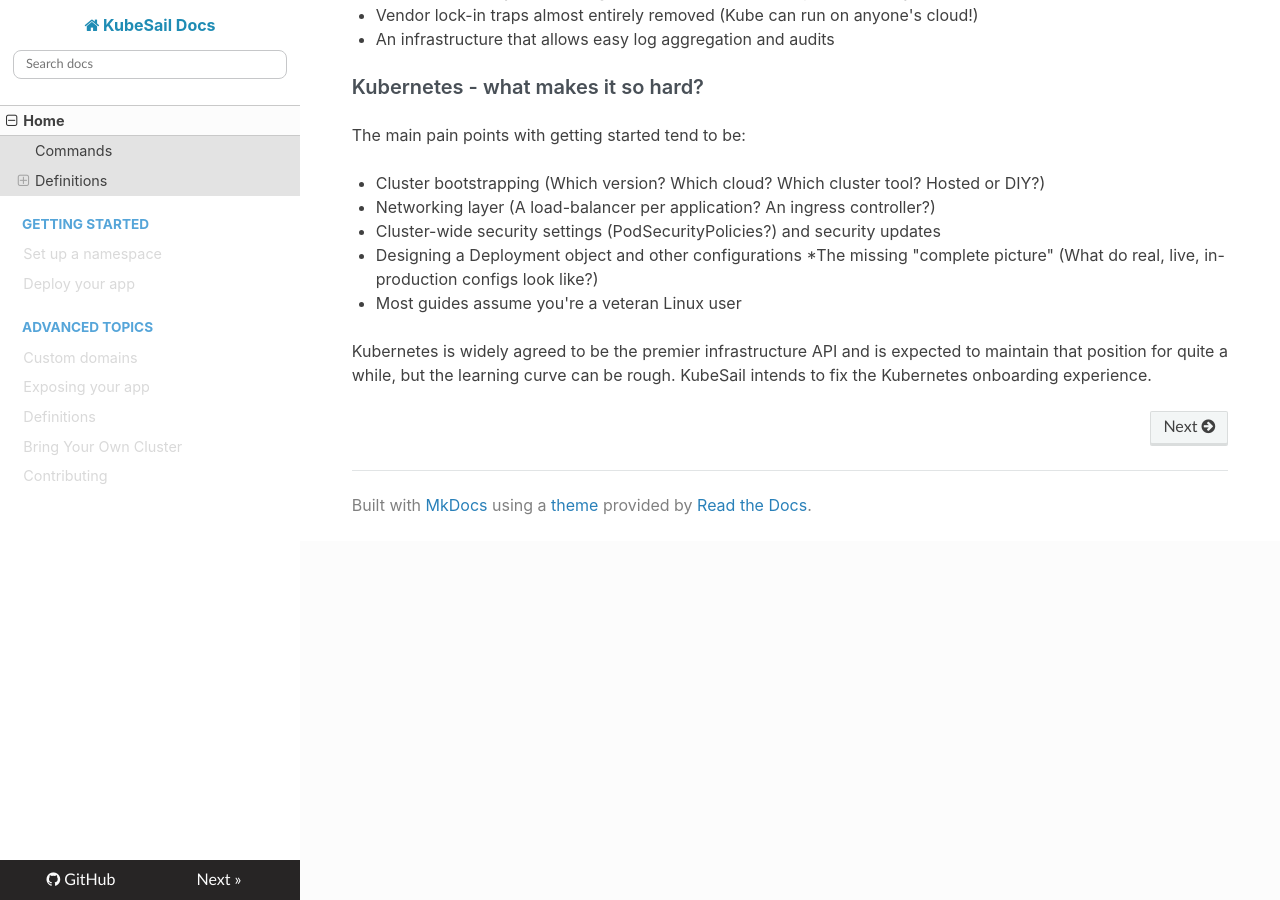
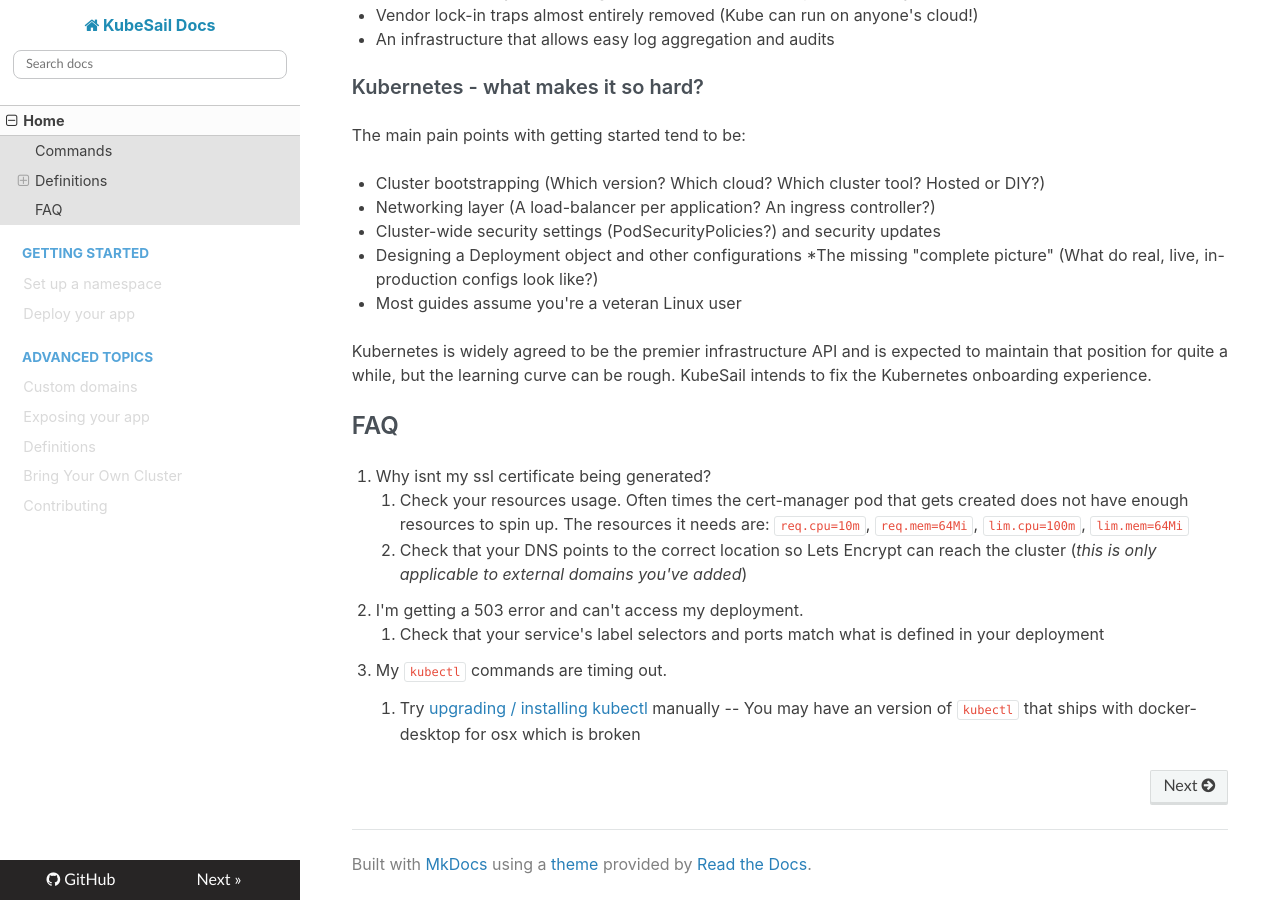
Before and after one commit to kubesail/kubesail-docs, an MkDocs documentation site: the page built from docs/README.md, in a window 1280 px wide and 900 px high, scrolled down 841 px. Built offline with MkDocs 1.6.1, drawn with Linux system fonts in a browser that asks for light colours; nearby versions of some CDN libraries.

```diff
--- a/docs/README.md
+++ b/docs/README.md
@@ -6,38 +6,49 @@ KubeSail is a hosted Kubernetes provider whose mission is to make the benefits o
 
 Generate all the boilerplate required for container-based deployments on Kubernetes or Docker.
 
-- `npx deploy-node-app` - [this utility](https://github.com/kubesail/deploy-node-app) deploys an existing Node application to any Kubernetes cluster
-- `npx create-node-app my-node-app` - [this utility](https://github.com/create-node/create-node-app) builds a new directory with presets for a Node API and a front end
+-   `npx deploy-node-app` - [this utility](https://github.com/kubesail/deploy-node-app) deploys an existing Node application to any Kubernetes cluster
+-   `npx create-node-app my-node-app` - [this utility](https://github.com/create-node/create-node-app) builds a new directory with presets for a Node API and a front end
 
 ## Definitions
 
-- [Certificate](/definitions#certificate)
-- [Deployment](/definitions#deployment)
-- [Ingress](/definitions#ingress)
-- [Namespace](/definitions#namespace)
-- [PersistentVolumeClaim](/definitions#persistentvolumeclaim)
-- [Secret](/definitions#secret)
-- [Service](/definitions#service)
+-   [Certificate](/definitions#certificate)
+-   [Deployment](/definitions#deployment)
+-   [Ingress](/definitions#ingress)
+-   [Namespace](/definitions#namespace)
+-   [PersistentVolumeClaim](/definitions#persistentvolumeclaim)
+-   [Secret](/definitions#secret)
+-   [Service](/definitions#service)
 
 ### Kubernetes - what is it good for?
 
 A short list of the complex problems Kubernetes tackles for you:
 
-* Rolling, zero-downtime deployments with one command
-* Self healing infrastructure (eg: automatically replaces failing AWS systems)
-* Service Discovery via DNS (eg: redis is located at "redis.production.mycluster")
-* Vendor lock-in traps almost entirely removed (Kube can run on anyone's cloud!)
-* An infrastructure that allows easy log aggregation and audits
+-   Rolling, zero-downtime deployments with one command
+-   Self healing infrastructure (eg: automatically replaces failing AWS systems)
+-   Service Discovery via DNS (eg: redis is located at "redis.production.mycluster")
+-   Vendor lock-in traps almost entirely removed (Kube can run on anyone's cloud!)
+-   An infrastructure that allows easy log aggregation and audits
 
 ### Kubernetes - what makes it so hard?
 
 The main pain points with getting started tend to be:
 
-* Cluster bootstrapping (Which version? Which cloud? Which cluster tool? Hosted or DIY?)
-* Networking layer (A load-balancer per application? An ingress controller?)
-* Cluster-wide security settings (PodSecurityPolicies?) and security updates
-* Designing a Deployment object and other configurations
-*The missing "complete picture" (What do real, live, in-production configs look like?)
-* Most guides assume you're a veteran Linux user
+-   Cluster bootstrapping (Which version? Which cloud? Which cluster tool? Hosted or DIY?)
+-   Networking layer (A load-balancer per application? An ingress controller?)
+-   Cluster-wide security settings (PodSecurityPolicies?) and security updates
+-   Designing a Deployment object and other configurations
+    \*The missing "complete picture" (What do real, live, in-production configs look like?)
+-   Most guides assume you're a veteran Linux user
 
 Kubernetes is widely agreed to be the premier infrastructure API and is expected to maintain that position for quite a while, but the learning curve can be rough. KubeSail intends to fix the Kubernetes onboarding experience.
+
+## FAQ
+
+1.  Why isnt my ssl certificate being generated?
+    1.  Check your resources usage. Often times the cert-manager pod that gets created does not have enough resources to spin up. The resources it needs are:
+        `req.cpu=10m`, `req.mem=64Mi`, `lim.cpu=100m`, `lim.mem=64Mi`
+    1.  Check that your DNS points to the correct location so Lets Encrypt can reach the cluster (_this is only applicable to external domains you've added_)
+1.  I'm getting a 503 error and can't access my deployment.
+    1.  Check that your service's label selectors and ports match what is defined in your deployment
+1.  My `kubectl` commands are timing out.
+    1.  Try [upgrading / installing kubectl](https://kubernetes.io/docs/tasks/tools/install-kubectl/) manually -- You may have an version of `kubectl` that ships with docker-desktop for osx which is broken
```
Also changed, not shown: 1 other file.
